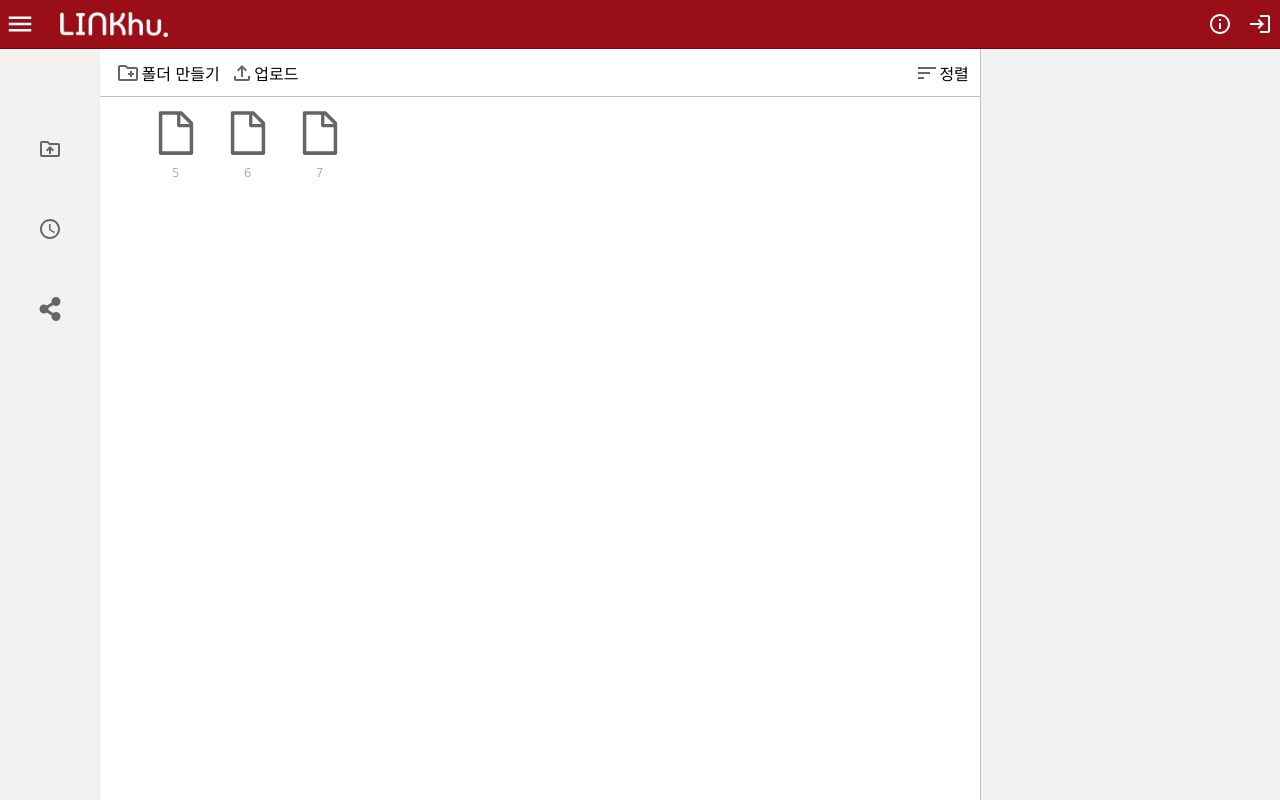
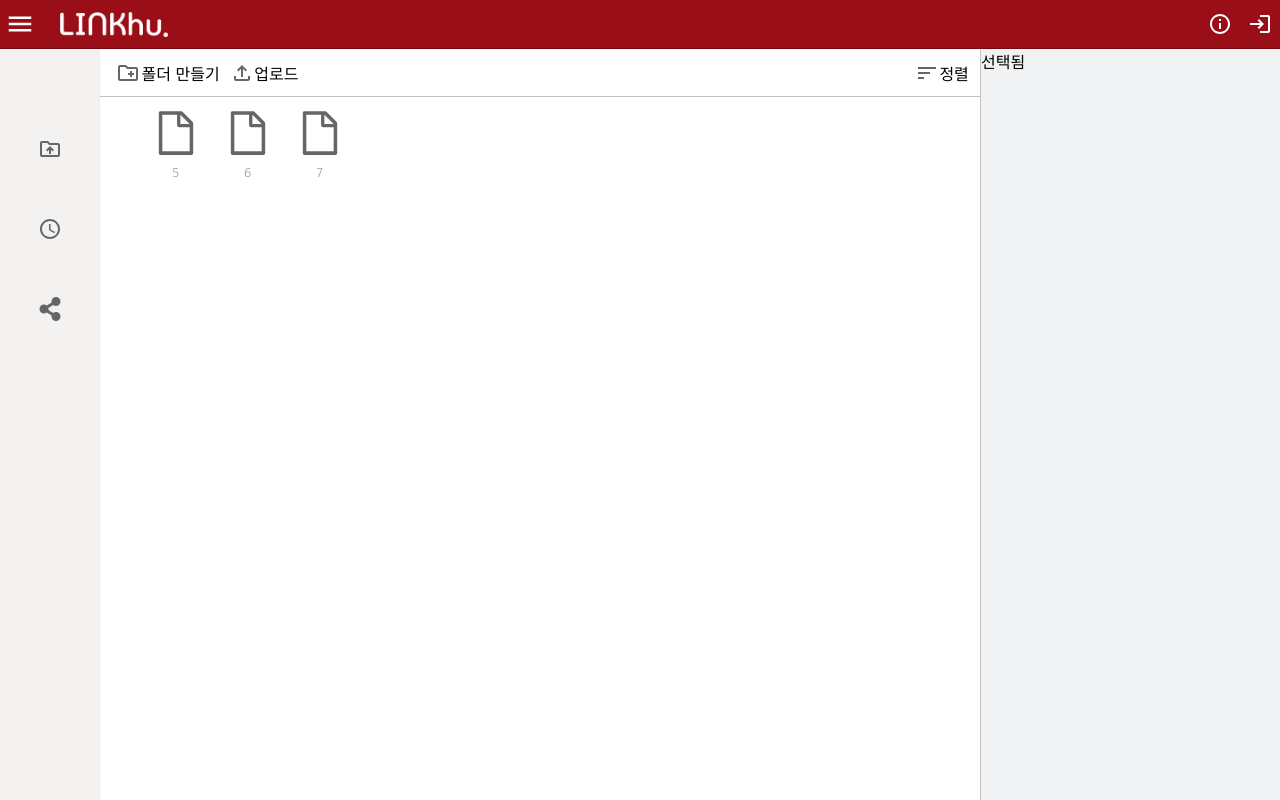
Before and after one commit to khu-2022-mid-cc-c/frontend, a React (Create React App) app: page / in a window 1280 px wide. Built offline with nearby package versions, Linux system fonts and the light colour scheme.

Commit message:
Resolve file seleciton error

```diff
--- a/src/components/filemanager/components/fileInfo.js
+++ b/src/components/filemanager/components/fileInfo.js
@@ -5,7 +5,10 @@ import React from "react";
 function fileInfo(props) {
     return (
         <div id="fileInfo">
-            <p>{props.selectedFiles}</p>
+            {props.selectedFiles.map((v) => {
+                return <>{v.key}</>;
+            })}
+            선택됨
         </div>
     );
 }
--- a/src/components/filemanager/fileManager.js
+++ b/src/components/filemanager/fileManager.js
@@ -21,7 +21,9 @@ function FileManager() {
         if (!v.selected[0]) {
             setSelectedFiles(selectedFiles.concat([v]));
         } else {
-            setSelectedFiles([...selectedFiles].filter((cur) => cur !== v.key));
+            setSelectedFiles(
+                [...selectedFiles].filter((cur) => cur.key !== v.key)
+            );
         }
         v.selected[1](!v.selected[0]);
     };
```
